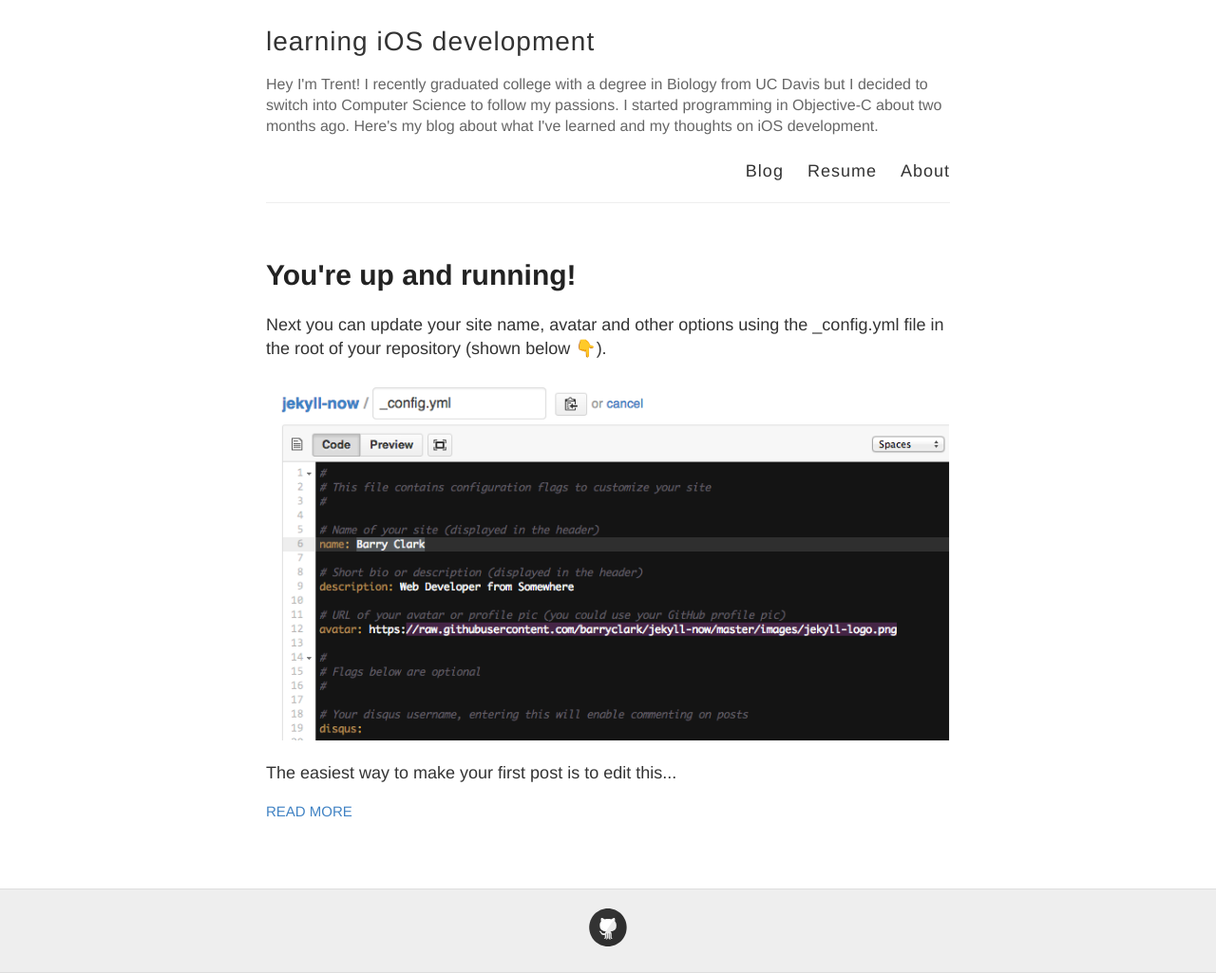
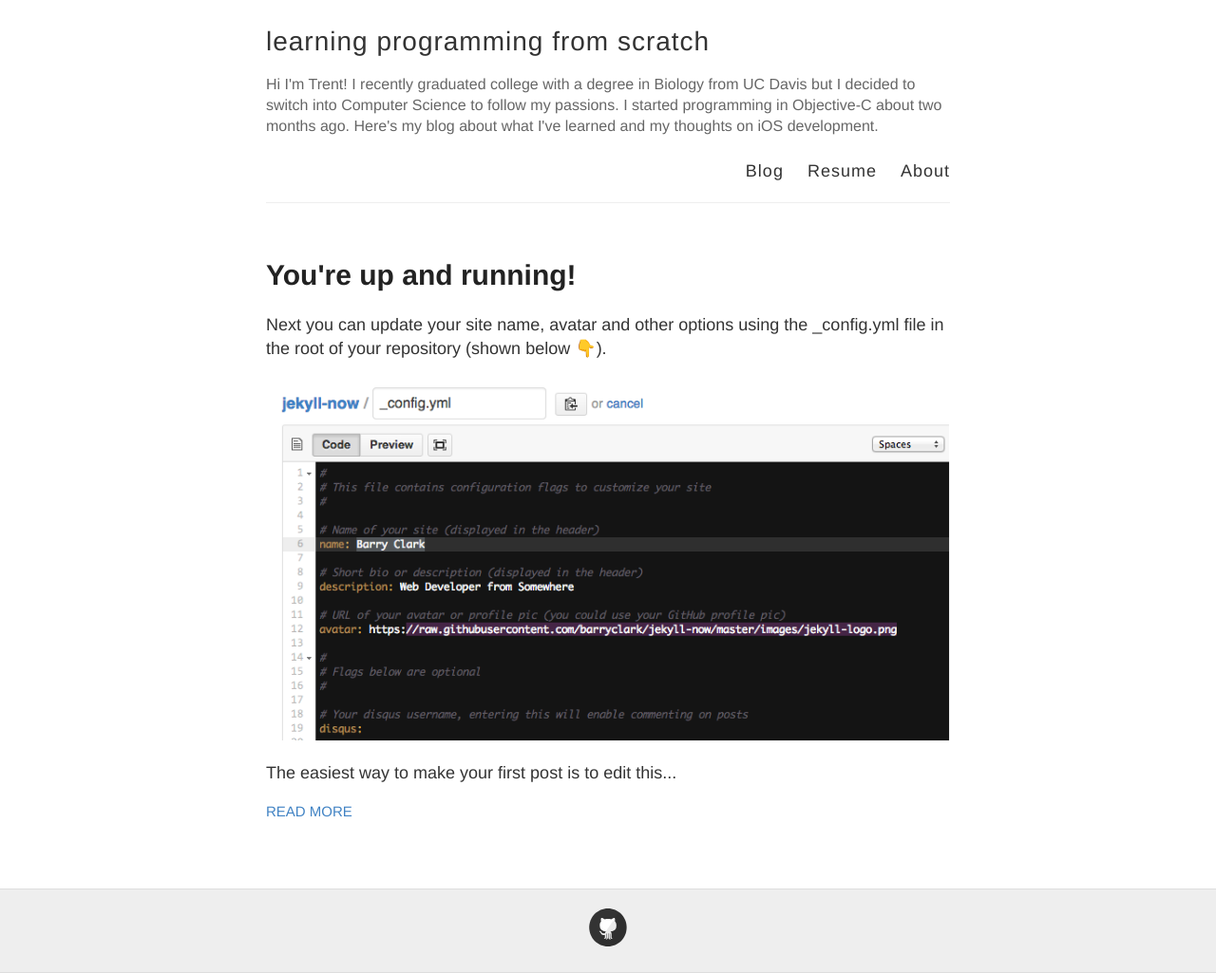
Before and after one commit to trentyou/trentyou.github.io, a Jekyll site: the page built from index.html, in a window 1280 px wide. Shown: the whole page at 95% size. Built offline with Jekyll 4.4.1, drawn with Linux system fonts in a browser that asks for light colours; emoji names are drawn with the system emoji font.

Commit message:
Updated _config.yml

```diff
--- a/_config.yml
+++ b/_config.yml
@@ -3,10 +3,10 @@
 #
 
 # Name of your site (displayed in the header)
-name: learning iOS development
+name: learning programming from scratch
 
 # Short bio or description (displayed in the header)
-description: Hey I'm Trent! I recently graduated college with a degree in Biology from UC Davis but I decided to switch into Computer Science to follow my passions. I started programming in Objective-C about two months ago. Here's my blog about what I've learned and my thoughts on iOS development.
+description: Hi I'm Trent! I recently graduated college with a degree in Biology from UC Davis but I decided to switch into Computer Science to follow my passions. I started programming in Objective-C about two months ago. Here's my blog about what I've learned and my thoughts on iOS development.
 
 # URL of your avatar or profile pic (you could use your GitHub profile pic)
 avatar: #https://raw.githubusercontent.com/trentyou/trentyou.github.io/master/images/avatar.jpg
```
